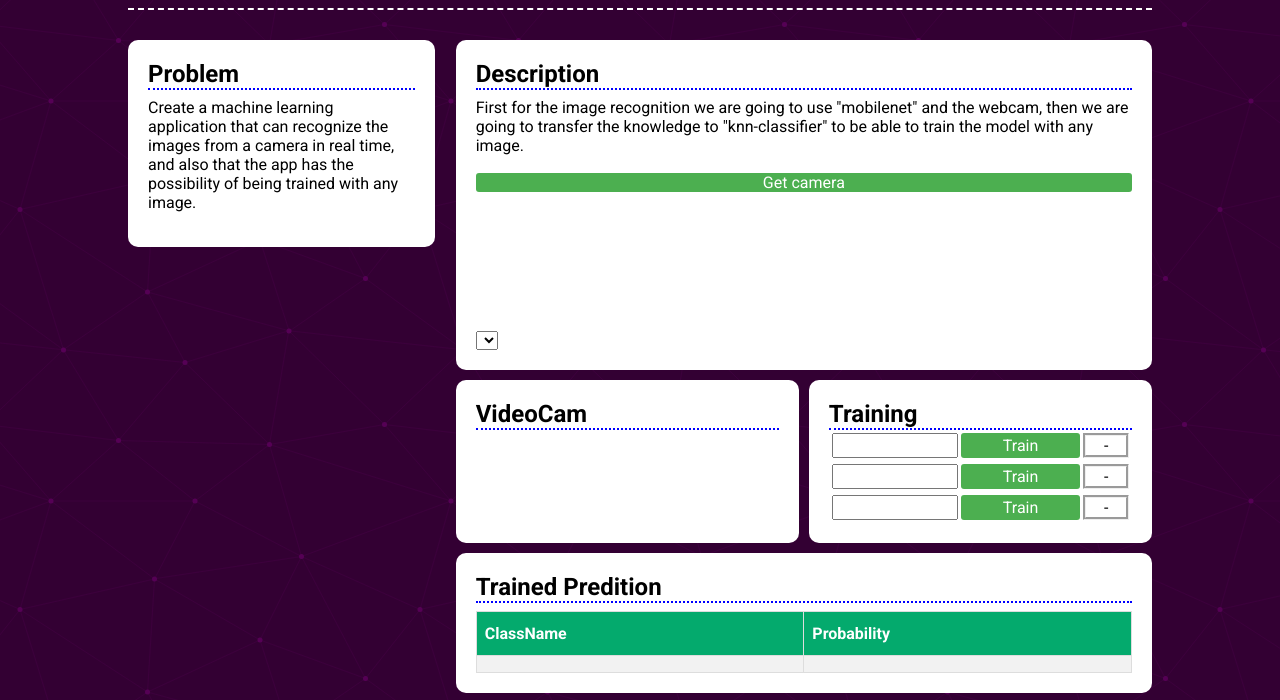
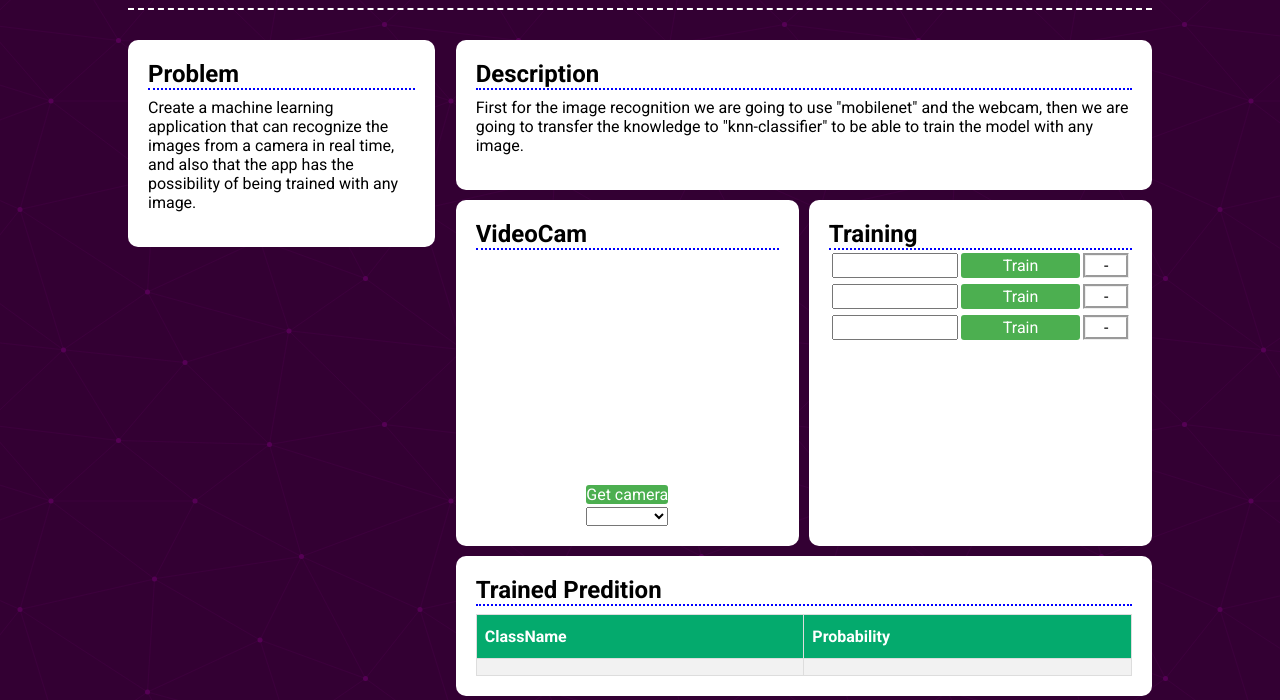
Before and after one commit to rch-goldsnaker/TensorFlowJS_knowledgeTransfer_003, a plain HTML site: page index.html in a window 1280 px wide. Shown: the part 90-790 px from the top of the page. Drawn offline with Linux system fonts and the light colour scheme; a script that the page names is missing.

Commit message:
Fixing styles isuuess

```diff
--- a/index.html
+++ b/index.html
@@ -38,16 +38,17 @@
                     <div class="cardTitle">Description</div>
                     <div class="cardContent">
                         <p>First for the image recognition we are going to use "mobilenet" and the webcam, then we are going to transfer the knowledge to "knn-classifier" to be able to train the model with any image.</p>
-                        <button id="button">Get camera</button>
-                        <select id="select"></select>
-                        <video id="video" autoplay playsinline></video>
                     </div>
                 </div>
                 <div class="VideoCamTraining">
                     <div class="cardVideo">
                         <div class="cardTitle">VideoCam</div>
                         <div class="cardContentImg">
-                            <!-- <video autoplay="" playsinline muted id="webcam" width="224" height="224"></video> -->
+                            <video id="webcam" autoplay playsinline  width="224" height="224"></video>
+                            <div class="controlsVideo">
+                                <button id="button">Get camera</button>
+                                <select id="select"></select>
+                            </div>
                         </div>
                     </div>
                     <div class="cardTraining">
--- a/main.js
+++ b/main.js
@@ -6,7 +6,7 @@ const classes = ["Untrained","","",""];
 const numberTrainings = ["","",""]
 
 
-const video = document.getElementById('video');
+const video = document.getElementById('webcam');
 const button = document.getElementById('button');
 const select = document.getElementById('select');
 let currentStream;
--- a/styles.css
+++ b/styles.css
@@ -174,6 +174,12 @@ input[type=text] {
     align-items: center;
 }
 
+.controlsVideo{
+    display: flex;
+    flex-direction: column;
+    justify-content: center;
+}
+
 .VideoCamTraining{
     display: flex;
     justify-content:space-between;
```
